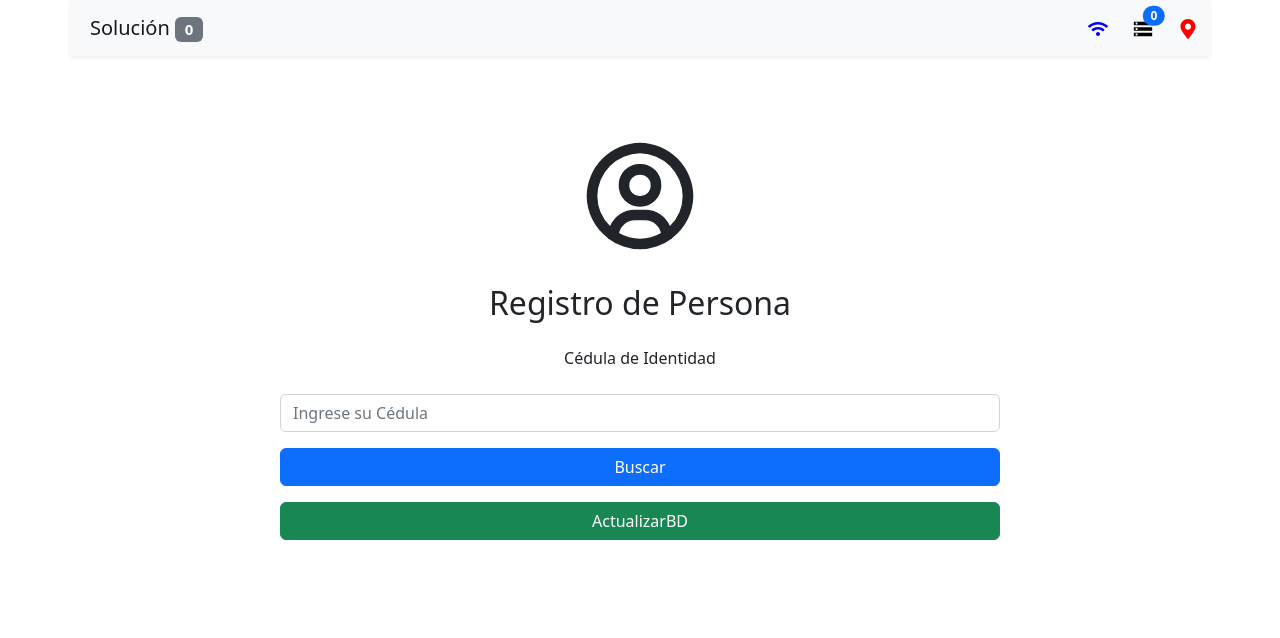
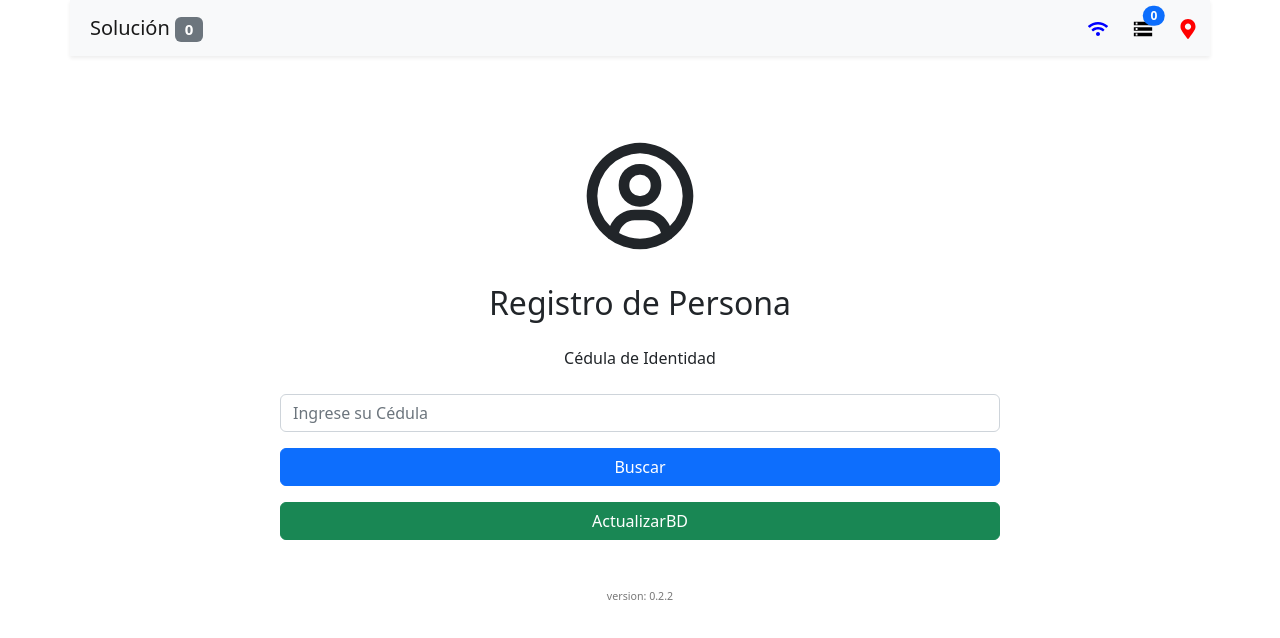
Before and after one commit to AlbertV99/app-marcacionv, a React (Vite) app: page / in a window 1280 px wide. Shown: the top 638 px of the page. Built offline with nearby package versions, Linux system fonts and the light colour scheme; no server answers.

Commit message:
Actualizacion para version

```diff
--- a/src/App.jsx
+++ b/src/App.jsx
@@ -27,6 +27,7 @@ function App() {
                 <MenuInferior></MenuInferior>
                  <MenuInferiorMultiple></MenuInferiorMultiple>
             </Navbar> */}
+            <p style={{ fontSize: "8pt", color: "#787878" }}>version: 0.2.2</p>
         </>
     );
     /*
```
